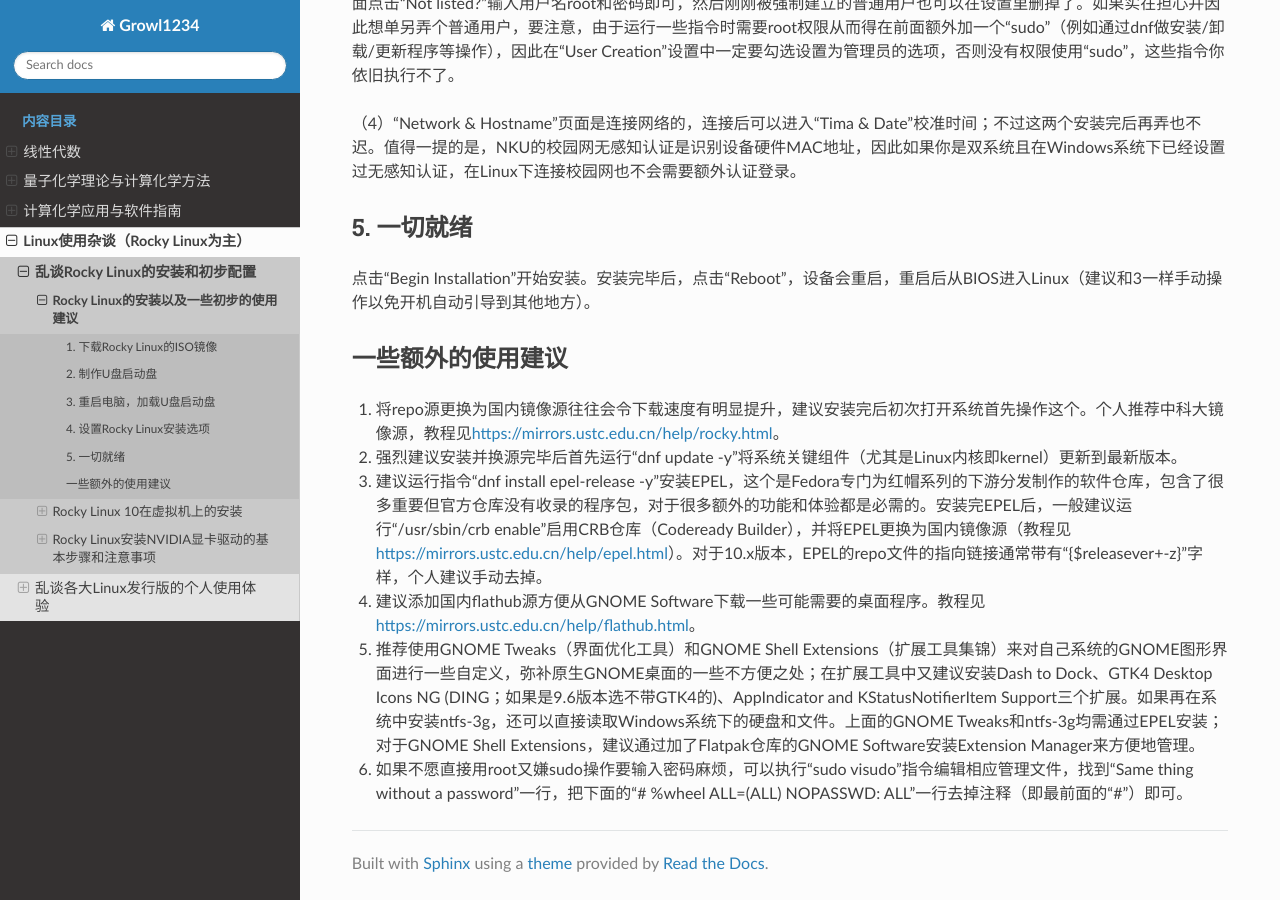
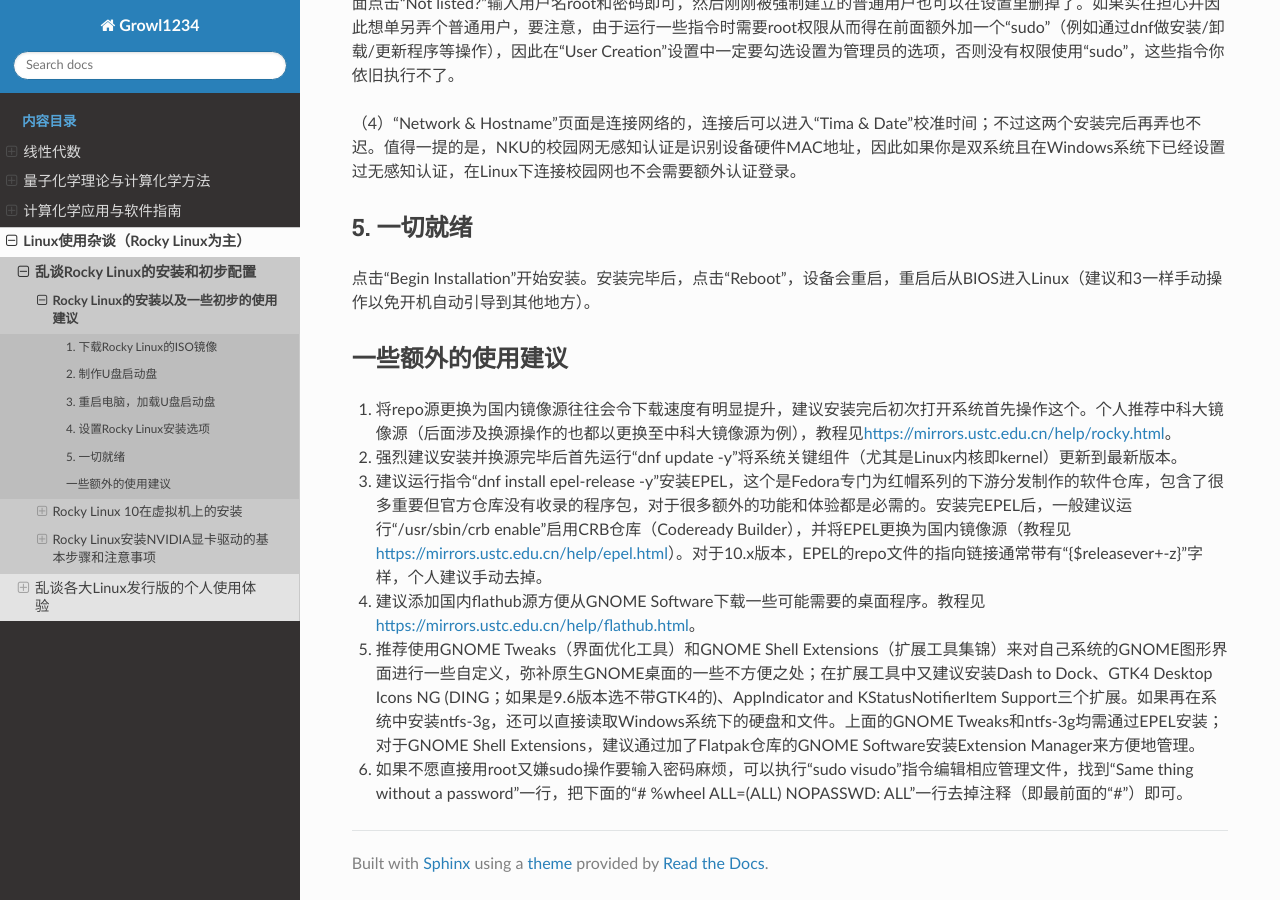
Before and after one commit to Growl1234/RTDProject, a Sphinx documentation site: the page built from source/linux/rocky/installation.md, in a window 1280 px wide and 900 px high, scrolled down 1783 px. Built offline with Sphinx 7.4.7 and the Read the Docs theme 3.1.0, drawn with Linux system fonts in a browser that asks for light colours.

Commit message:
Update installation.md

```diff
--- a/source/linux/rocky/installation.md
+++ b/source/linux/rocky/installation.md
@@ -50,7 +50,7 @@
 
 ### 一些额外的使用建议
 
-1. 将repo源更换为国内镜像源往往会令下载速度有明显提升，建议安装完后初次打开系统首先操作这个。个人推荐中科大镜像源，教程见[https://mirrors.ustc.edu.cn/help/rocky.html](https://mirrors.ustc.edu.cn/help/rocky.html)。
+1. 将repo源更换为国内镜像源往往会令下载速度有明显提升，建议安装完后初次打开系统首先操作这个。个人推荐中科大镜像源（后面涉及换源操作的也都以更换至中科大镜像源为例），教程见[https://mirrors.ustc.edu.cn/help/rocky.html](https://mirrors.ustc.edu.cn/help/rocky.html)。
 2. 强烈建议安装并换源完毕后首先运行“dnf update -y”将系统关键组件（尤其是Linux内核即kernel）更新到最新版本。
 3. 建议运行指令“dnf install epel-release -y”安装EPEL，这个是Fedora专门为红帽系列的下游分发制作的软件仓库，包含了很多重要但官方仓库没有收录的程序包，对于很多额外的功能和体验都是必需的。安装完EPEL后，一般建议运行“/usr/sbin/crb enable”启用CRB仓库（Codeready Builder），并将EPEL更换为国内镜像源（教程见[https://mirrors.ustc.edu.cn/help/epel.html](https://mirrors.ustc.edu.cn/help/epel.html)）。对于10.x版本，EPEL的repo文件的指向链接通常带有“{$releasever+-z}”字样，个人建议手动去掉。
 4. 建议添加国内flathub源方便从GNOME Software下载一些可能需要的桌面程序。教程见[https://mirrors.ustc.edu.cn/help/flathub.html](https://mirrors.ustc.edu.cn/help/flathub.html)。
```
